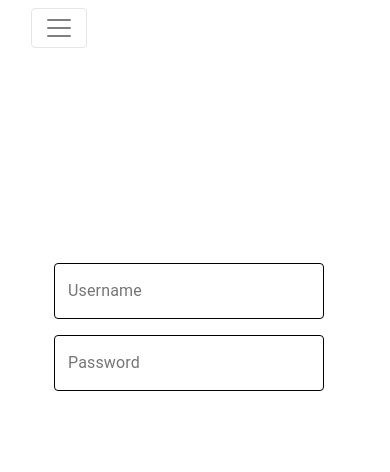
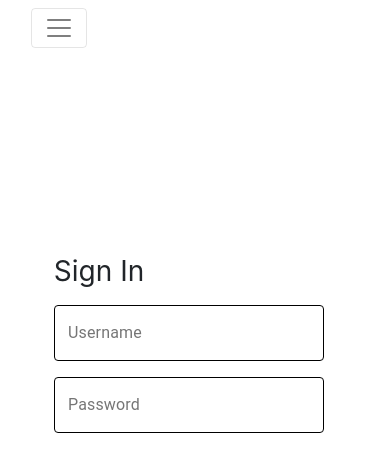
Before and after one commit to andrewchen349/SWE-Hub, a React (Create React App) app in the folder swe-hub/: page /account in a window 390 px wide. Shown: the top 472 px of the page. Built offline with nearby package versions, Linux system fonts and the light colour scheme; a web font is replaced by a local one.

Commit message:
Fix some resizing issues

```diff
--- a/swe-hub/src/components/InputForm.js
+++ b/swe-hub/src/components/InputForm.js
@@ -39,6 +39,7 @@ export default function CustomizedInputs() {
         <Container fluid={true}>
             <Row className="justify-content-center">
                 <Col className="text-left-center ml-3" md={9} sm={12}>
+                    <h3 className="justify-content-center subheading sign">Sign In</h3>
                     <form className={classes.root} noValidate>
                         <div>
                             <CssTextField
--- a/swe-hub/src/index.css
+++ b/swe-hub/src/index.css
@@ -79,6 +79,21 @@ code {
   background-color: #4FBAEC;
   color: white;
 }
+.debug{
+  outline: 5px dotted green;
+}
+.sign{
+  margin-right: 120px;
+}
+
+
+@media (max-width: 700px)
+{
+    .sign
+    {
+        margin-right: 180px;
+    }
+}
 
 @media (max-width: 1220px)
 {
```
